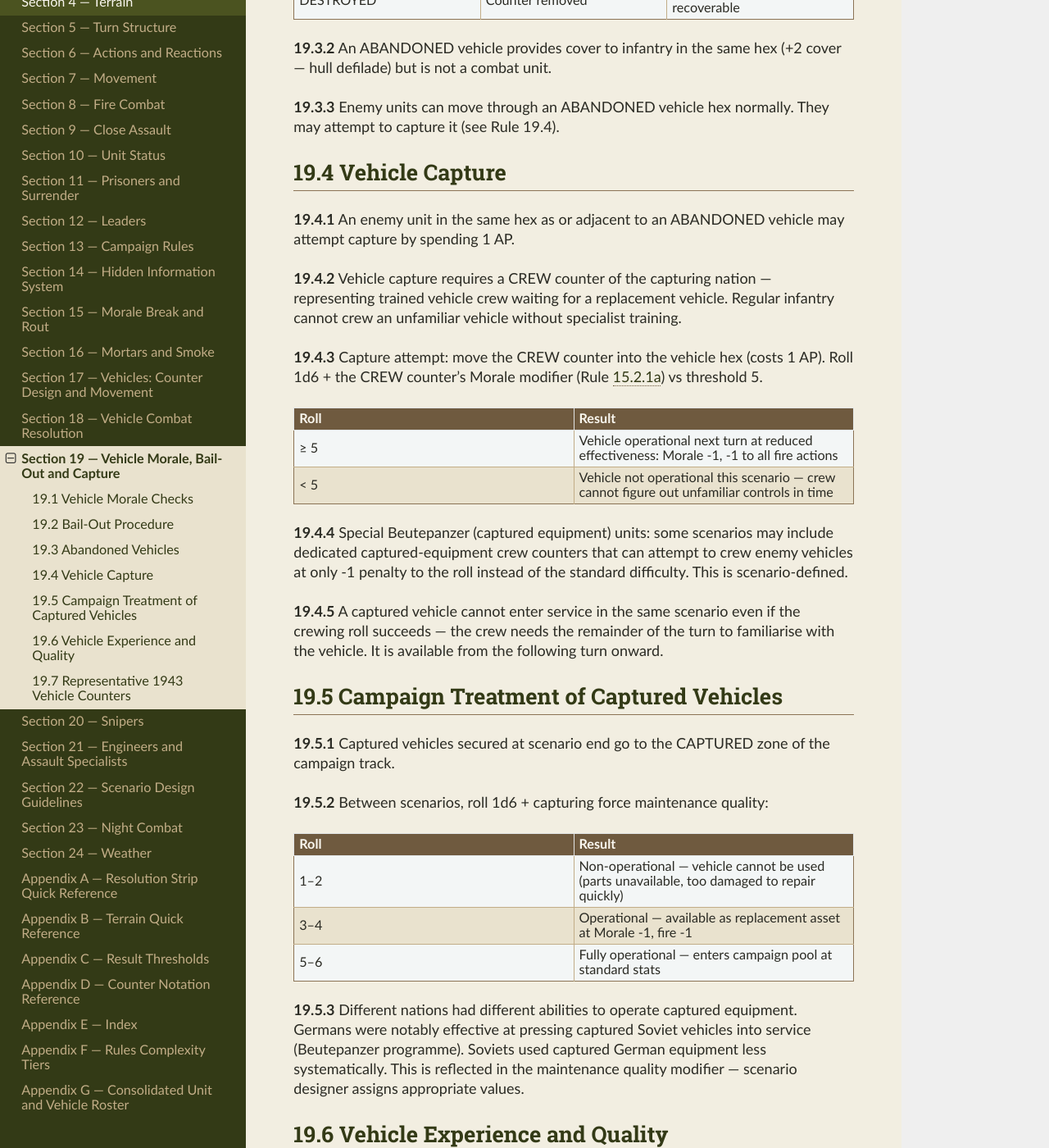
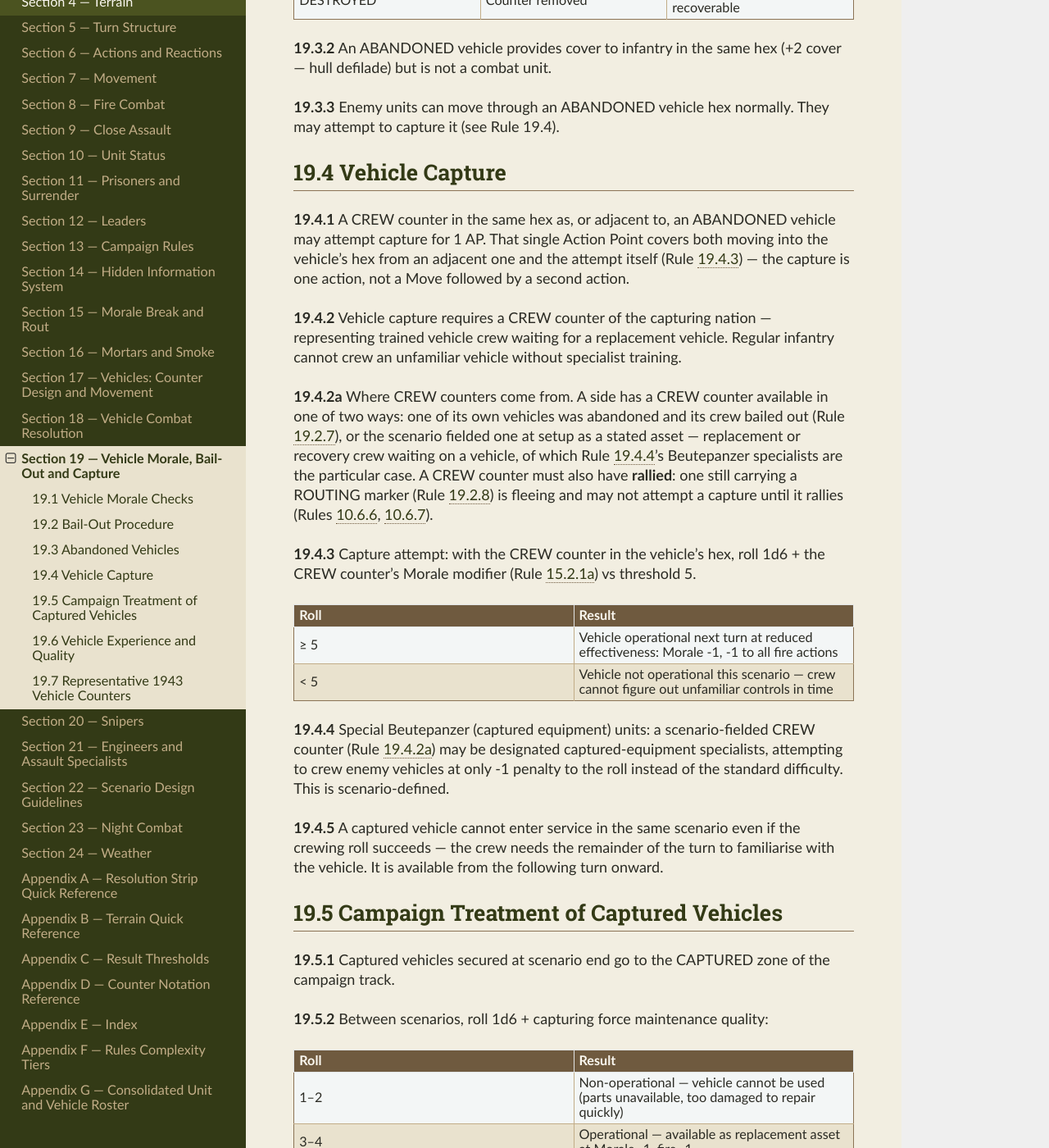
Before and after one commit to spugnoid/wdr-wargame, a Sphinx documentation site: the page built from docs/source/section_19__vehicle_morale_bailout_and_capture.rst, in a window 1280 px wide and 1400 px high, scrolled down 2719 px. Shown: the whole window at 82% size. Built offline with Sphinx 7.4.7 and the Read the Docs theme 3.1.0, drawn with Linux system fonts in a browser that asks for light colours.

Commit message:
Break the vehicle-capture circularity (19.4.2a)
19.4.2 restricts vehicle capture to a CREW counter of the capturing
nation, and the only rule that creates one was a bail-out (19.2.7) --
so a side could never take an enemy tank until it had lost one of its
own. In a one-off scenario that made the whole of 19.4 close to
unreachable.

The fix was already half-written: 19.4.4 lets a scenario field dedicated
Beutepanzer crew counters. 19.4.2a generalises that. A CREW counter comes
either from a side's own bail-out or from the scenario fielding one as a
stated asset -- replacement or recovery crew -- of which Beutepanzer
specialists are now the particular case rather than the only case. 19.4.4
is reworded to sit under it.

The bail-out route is kept and is not treated as a defect: the men who
take over an abandoned enemy vehicle being the crew of one just knocked
out is historically apt, and it costs several turns, so it should not be
the only way in.

Two adjacent problems fixed in the same rules:

- 19.4.1 said "an enemy unit ... may attempt capture" while 19.4.2 says
  only a CREW counter can. Now says CREW counter
- 19.4.1 charged 1 AP to attempt capture and 19.4.3 charged 1 AP to move
  into the vehicle's hex, with nothing saying whether that is one AP or
  two. Stated as one: the single AP covers moving in from an adjacent hex
  and the attempt
- 19.4.2a also states the rally prerequisite, which was implicit and easy
  to trip over: 19.2.8 routs a bailed crew immediately, and a routing
  unit must flee on each activation (10.6.3), so it cannot attempt a
  capture until it rallies

sphinx -W clean.

Co-Authored-By: Claude Opus 5 <noreply@anthropic.com>
Claude-Session: https://claude.ai/code/session_015yXELFrfaqQ4wwWFdrsDSf

```diff
--- a/docs/source/appendix_e__index.rst
+++ b/docs/source/appendix_e__index.rst
@@ -296,6 +296,10 @@ flip to rear face  ..........  App.C
 margin 14–18  ..........  8.6, App.C
 
 **CREW counter**  ..........  19.2.7, 19.2.7a
+
+sources: own bail-out, or fielded by the scenario  ..........  19.4.2a
+
+must rally before attempting a capture  ..........  19.4.2a, 10.6.7
 
 stats: Morale from the vehicle, Def 3, M5 F0 G1  ..........  19.2.7a
 
--- a/docs/source/section_19__vehicle_morale_bailout_and_capture.rst
+++ b/docs/source/section_19__vehicle_morale_bailout_and_capture.rst
@@ -238,7 +238,7 @@ Vehicle crews were not immune to morale failure. Isolated inside steel boxes, de
 ---------------------
 
 
-**19.4.1**  An enemy unit in the same hex as or adjacent to an ABANDONED vehicle may attempt capture by spending 1 AP.
+**19.4.1**  A CREW counter in the same hex as, or adjacent to, an ABANDONED vehicle may attempt capture for 1 AP. That single Action Point covers both moving into the vehicle's hex from an adjacent one and the attempt itself (Rule 19.4.3) — the capture is one action, not a Move followed by a second action.
 
 .. container:: rule-guide
 
@@ -254,7 +254,15 @@ Vehicle crews were not immune to morale failure. Isolated inside steel boxes, de
 
    **Example:** A rifle squad adjacent to an abandoned enemy tank cannot attempt to crew it at all — only a CREW counter of the capturing nation, representing trained tank crew, is eligible to try.
 
-**19.4.3**  Capture attempt: move the CREW counter into the vehicle hex (costs 1 AP). Roll 1d6 + the CREW counter's Morale modifier (Rule 15.2.1a) vs threshold 5.
+**19.4.2a**  Where CREW counters come from. A side has a CREW counter available in one of two ways: one of its own vehicles was abandoned and its crew bailed out (Rule 19.2.7), or the scenario fielded one at setup as a stated asset — replacement or recovery crew waiting on a vehicle, of which Rule 19.4.4's Beutepanzer specialists are the particular case. A CREW counter must also have **rallied**: one still carrying a ROUTING marker (Rule 19.2.8) is fleeing and may not attempt a capture until it rallies (Rules 10.6.6, 10.6.7).
+
+.. container:: rule-guide
+
+   **Why:** Says plainly where the one unit type capable of capturing a vehicle actually comes from, because Rule 19.4.2 restricts capture to CREW counters and the only rule that creates one is a bail-out — read alone, that means a side can never take an enemy tank until it has lost one of its own. That gate is deliberate for the bail-out case and historically apt: the men who take over an abandoned enemy vehicle are usually the crew of one just knocked out. But it should not be the only route, so a scenario may simply field a crew, exactly as Rule 19.4.4 already allows for Beutepanzer specialists. The rally requirement is not a new restriction, only a statement of one Section 10.6 already imposes: a routing unit flees on each activation and cannot spend its action on anything else.
+
+   **Example:** A German scenario that wants a recovery subplot lists "1 × CREW counter (replacement crew)" in its parameters, and that crew can go after an abandoned T-34 from Turn 1. Without such an asset the Germans must wait until one of their own vehicles is abandoned, its crew bails out, routs, and rallies — several turns, and a real cost.
+
+**19.4.3**  Capture attempt: with the CREW counter in the vehicle's hex, roll 1d6 + the CREW counter's Morale modifier (Rule 15.2.1a) vs threshold 5.
 
 .. container:: rule-guide
 
@@ -274,7 +282,7 @@ Vehicle crews were not immune to morale failure. Isolated inside steel boxes, de
      - Vehicle not operational this scenario — crew cannot figure out unfamiliar controls in time
 
 
-**19.4.4**  Special Beutepanzer (captured equipment) units: some scenarios may include dedicated captured-equipment crew counters that can attempt to crew enemy vehicles at only -1 penalty to the roll instead of the standard difficulty. This is scenario-defined.
+**19.4.4**  Special Beutepanzer (captured equipment) units: a scenario-fielded CREW counter (Rule 19.4.2a) may be designated captured-equipment specialists, attempting to crew enemy vehicles at only -1 penalty to the roll instead of the standard difficulty. This is scenario-defined.
 
 .. container:: rule-guide
 
```
